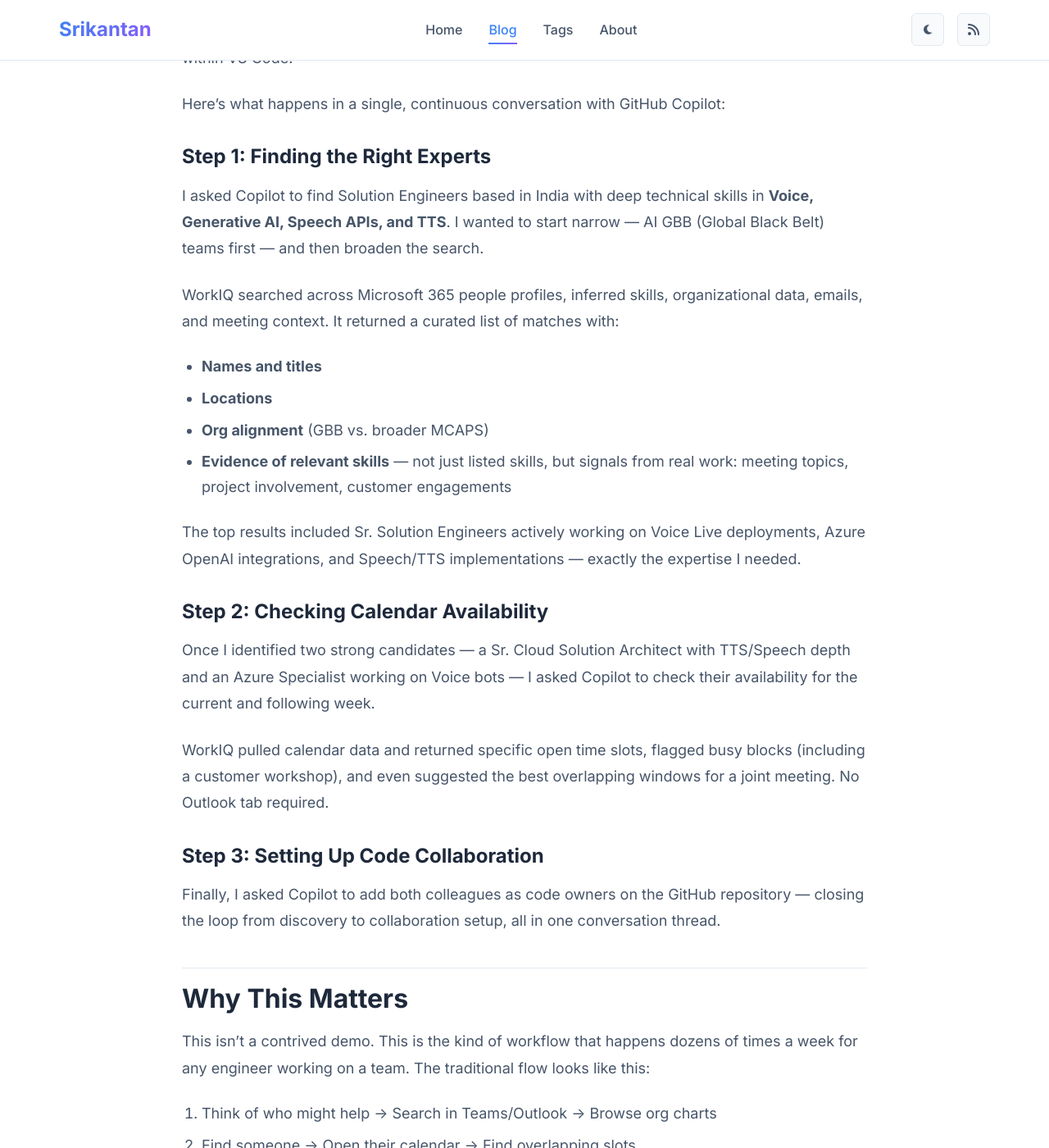
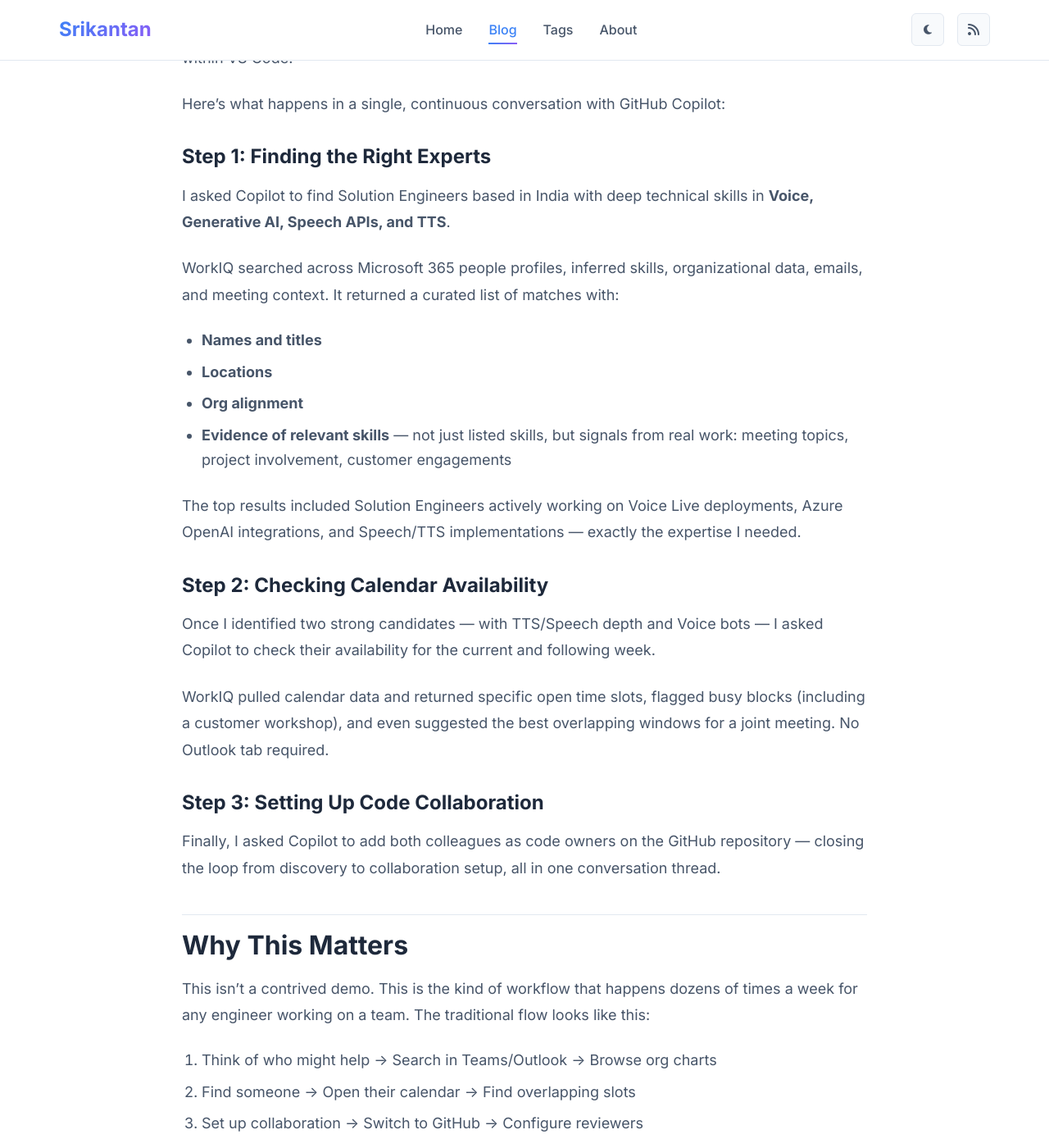
Before and after one commit to ssrikantan/ssrikantan.github.io, a Jekyll site: the page built from _posts/2026-02-26-workiq-github-copilot-workplace-assistant.md, in a window 1280 px wide and 1400 px high, scrolled down 3179 px. Shown: the whole window at 82% size. Built offline with Jekyll 4.4.1, drawn with Linux system fonts in a browser that asks for light colours; nearby versions of some CDN libraries.

Commit message:
Refine expert search and candidate identification steps in WorkIQ blog post

```diff
--- a/_posts/2026-02-26-workiq-github-copilot-workplace-assistant.md
+++ b/_posts/2026-02-26-workiq-github-copilot-workplace-assistant.md
@@ -51,20 +51,20 @@
 
 ### Step 1: Finding the Right Experts
 
-I asked Copilot to find Solution Engineers based in India with deep technical skills in **Voice, Generative AI, Speech APIs, and TTS**. I wanted to start narrow — AI GBB (Global Black Belt) teams first — and then broaden the search.
+I asked Copilot to find Solution Engineers based in India with deep technical skills in **Voice, Generative AI, Speech APIs, and TTS**.
 
 WorkIQ searched across Microsoft 365 people profiles, inferred skills, organizational data, emails, and meeting context. It returned a curated list of matches with:
 
 - **Names and titles**
 - **Locations**
-- **Org alignment** (GBB vs. broader MCAPS)
+- **Org alignment**
 - **Evidence of relevant skills** — not just listed skills, but signals from real work: meeting topics, project involvement, customer engagements
 
-The top results included Sr. Solution Engineers actively working on Voice Live deployments, Azure OpenAI integrations, and Speech/TTS implementations — exactly the expertise I needed.
+The top results included Solution Engineers actively working on Voice Live deployments, Azure OpenAI integrations, and Speech/TTS implementations — exactly the expertise I needed.
 
 ### Step 2: Checking Calendar Availability
 
-Once I identified two strong candidates — a Sr. Cloud Solution Architect with TTS/Speech depth and an Azure Specialist working on Voice bots — I asked Copilot to check their availability for the current and following week.
+Once I identified two strong candidates — with TTS/Speech depth and Voice bots — I asked Copilot to check their availability for the current and following week.
 
 WorkIQ pulled calendar data and returned specific open time slots, flagged busy blocks (including a customer workshop), and even suggested the best overlapping windows for a joint meeting. No Outlook tab required.
 
```
